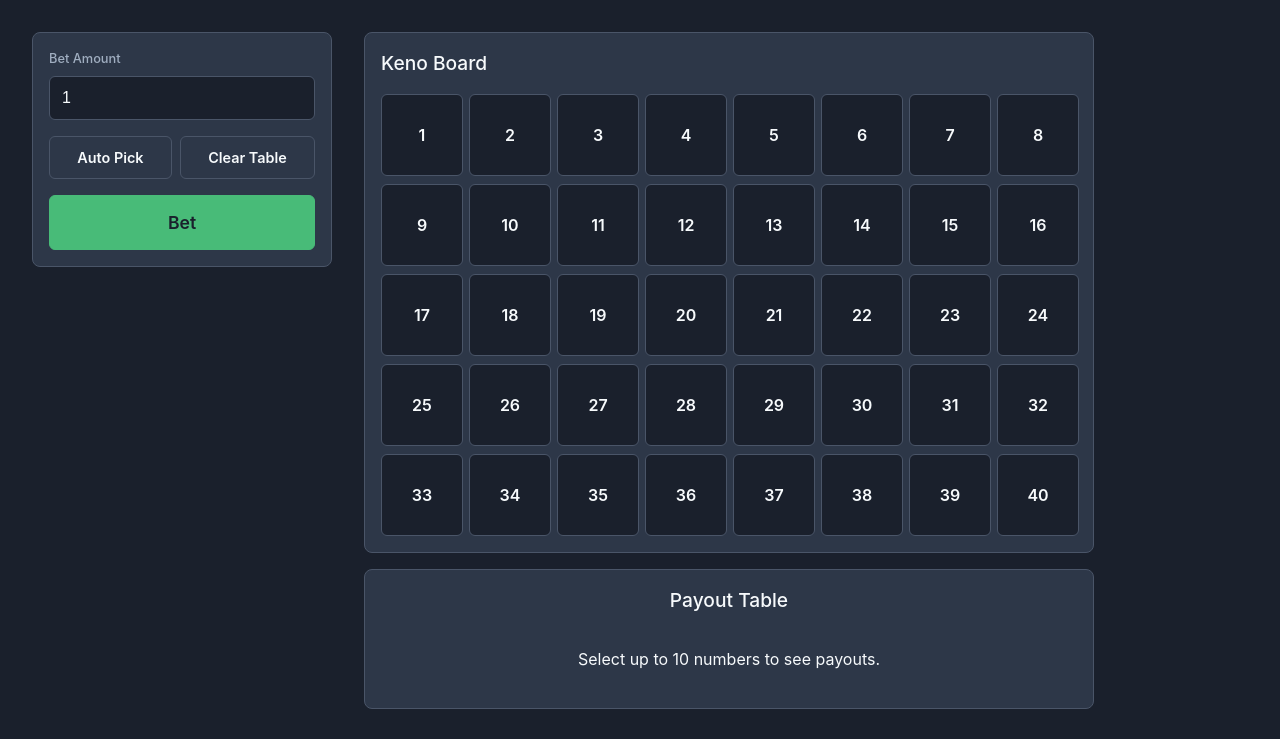
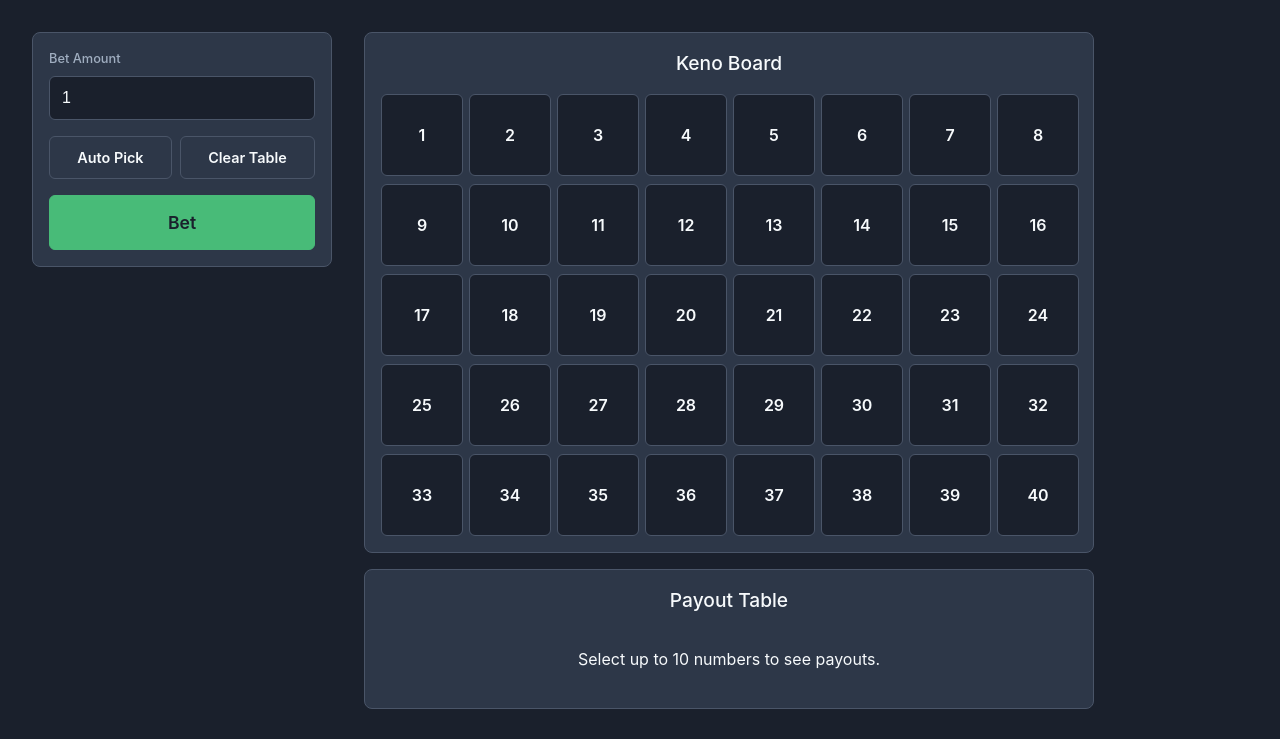
Before and after one commit to weirdspin/luckykeno, a React (Vite) app in the folder luckykeno/: page / in a window 1280 px wide. Shown: the top 739 px of the page. Built offline with nearby package versions, Linux system fonts and the light colour scheme.

Commit message:
style: Adjust win popup vertical alignment over Keno grid

```diff
--- a/luckykeno/src/components/KenoBoard.css
+++ b/luckykeno/src/components/KenoBoard.css
@@ -1,14 +1,25 @@
 .keno-board {
     position: relative; /* For positioning the win popup */
     min-width: 696px; /* Explicit width for 8 fixed 80px tiles with 0.5rem gap */
+    display: flex; /* Make it a flex container */
+    flex-direction: column; /* Stack children vertically */
     /* The container style is now in App.css, so this can be more specific */
+}
+
+.keno-board h2 {
+    text-align: center;
+    margin-bottom: 1rem; /* Add some space below the title */
 }
 
 .keno-grid {
     display: grid;
     grid-template-columns: repeat(8, 80px); /* 8 tiles per row, fixed 80px width */
     gap: 0.5rem;
-    margin-top: 1rem;
+    /* margin-top: 1rem; removed - now controlled by keno-board flex layout or h2 margin */
+    position: relative; /* Re-add for WinPopup relative positioning, now it covers the numbers*/
+    flex-grow: 1; /* Allow grid to take remaining space */
+    justify-content: center; /* Center the grid if it doesn't fill the width */
+    align-items: start; /* Align items to the start */
 }
 
 .keno-tile {
--- a/luckykeno/src/components/KenoBoard.jsx
+++ b/luckykeno/src/components/KenoBoard.jsx
@@ -9,8 +9,8 @@ function KenoBoard({ selectedNumbers, onTileClick, hitNumbers, matches, revealed
 
   return (
     <div className="keno-board">
-      <WinPopup winAmount={winAmountPopup} />
       <h2>Keno Board</h2>
+      <WinPopup winAmount={winAmountPopup} /> {/* Render the popup here */}
       <div className="keno-grid">
         {tiles.map(number => {
           const isSelected = selectedNumbers.has(number);
--- a/luckykeno/src/components/WinPopup.css
+++ b/luckykeno/src/components/WinPopup.css
@@ -1,6 +1,6 @@
 .win-popup-overlay {
   position: absolute;
-  top: 0;
+  top: 2.2rem; /* Offset by h2 height + margin-bottom (1.2rem + 1rem) */
   left: 0;
   right: 0;
   bottom: 0;
```
